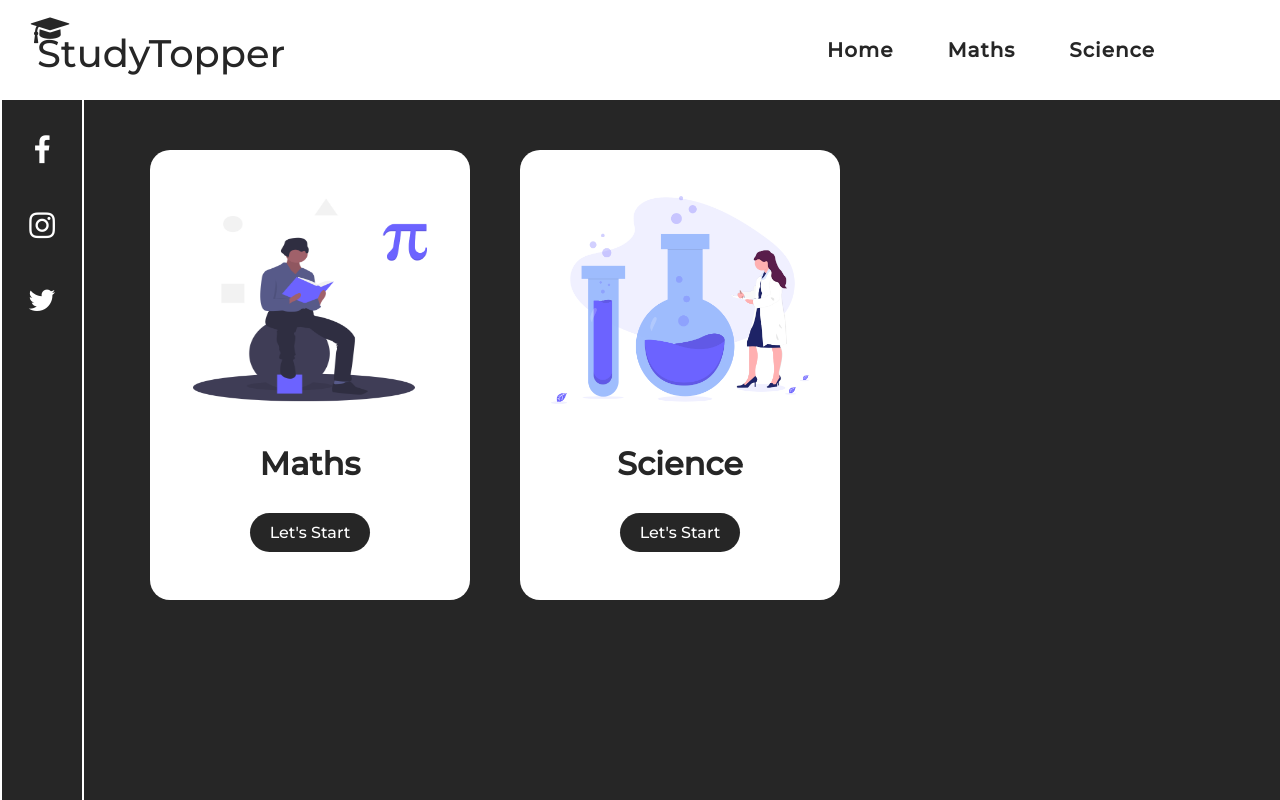
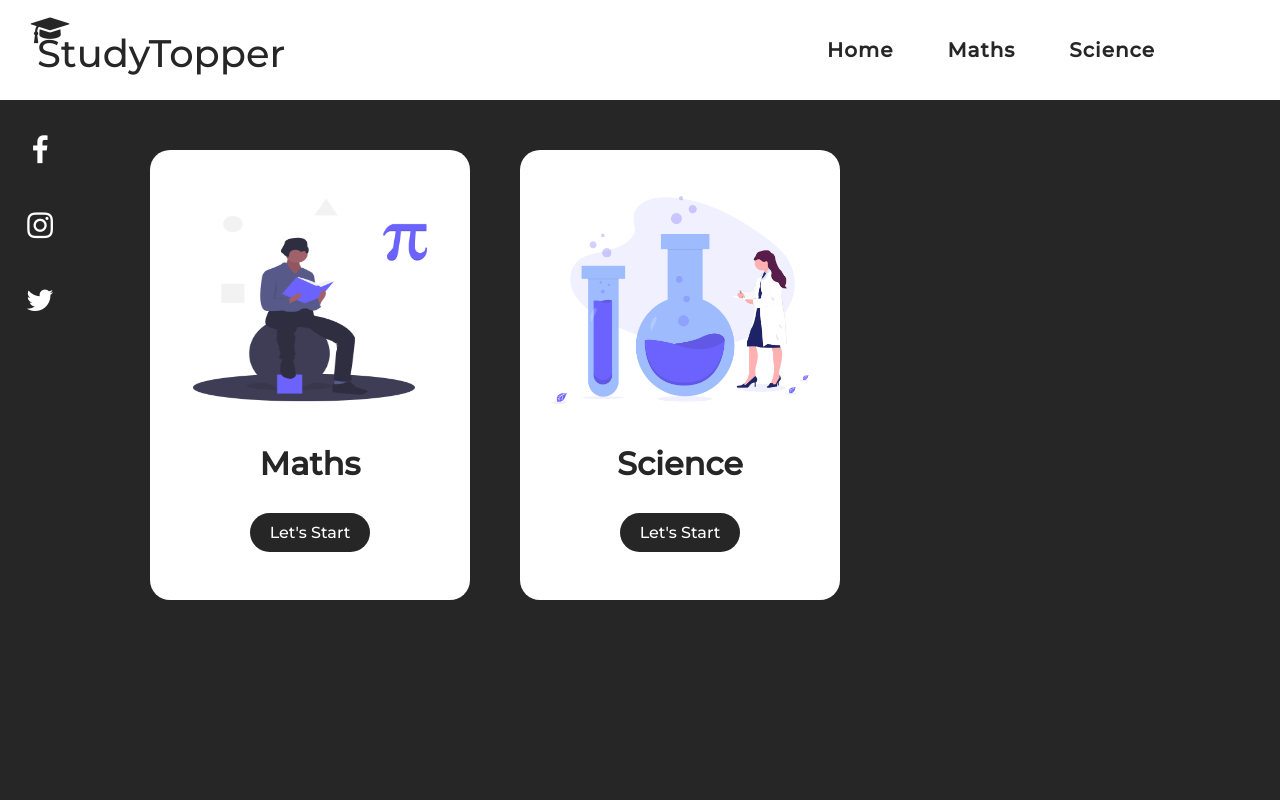
Before and after one commit to KtheCoder99/KtheCoder99.github.io, a plain HTML site: page index.html in a window 1280 px wide. Drawn offline with Linux system fonts and the light colour scheme.

Commit message:
Update style.css

```diff
--- a/style.css
+++ b/style.css
@@ -89,8 +89,8 @@ nav a:hover {
     top: 0;
     left: 0;
     background: #262626;
-    border-left: 2px solid #fff;
-    border-right: 2px solid #fff;
+    /* border-left: 2px solid #fff;
+    border-right: 2px solid #fff; */
 }
 
 .social {
```
